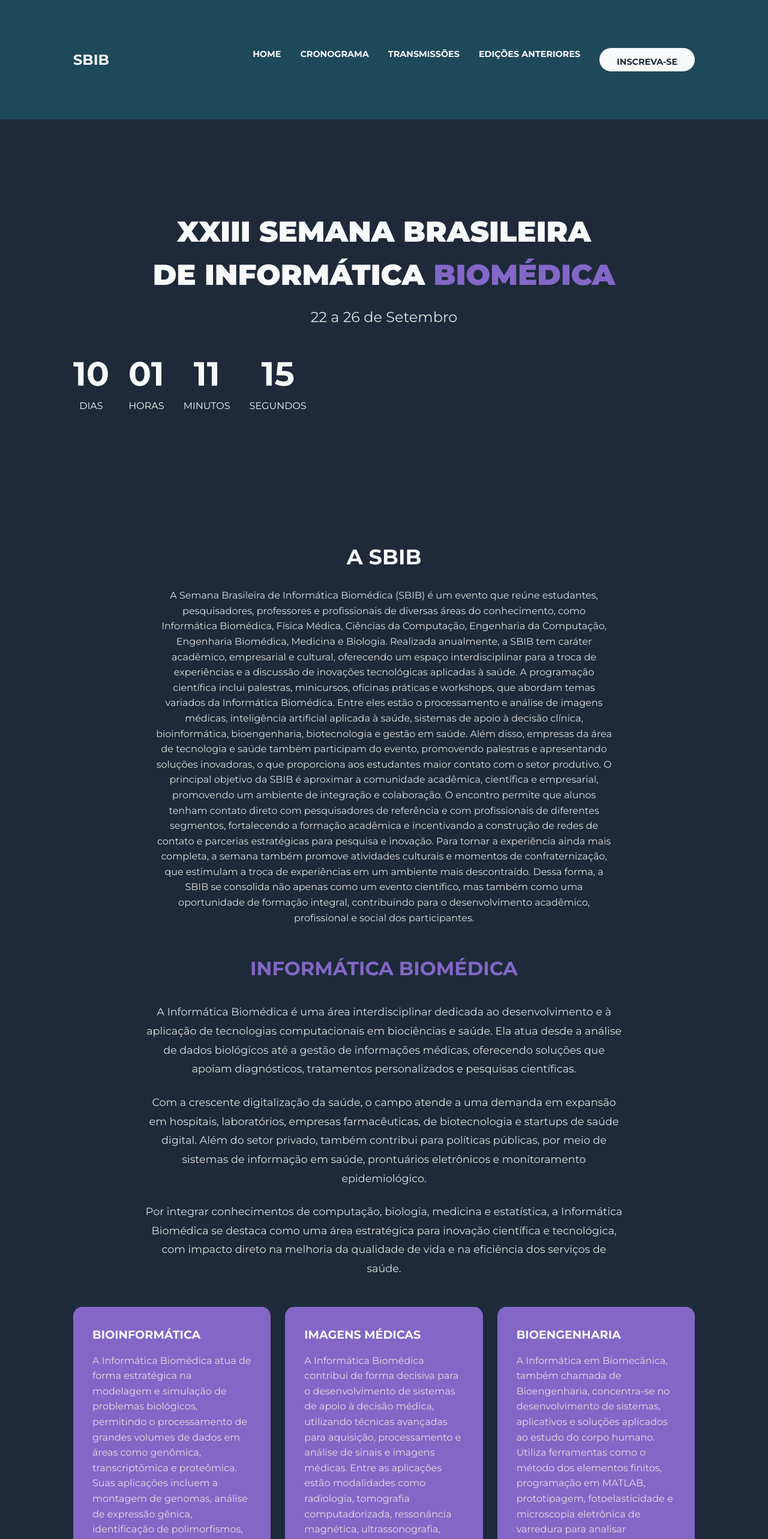
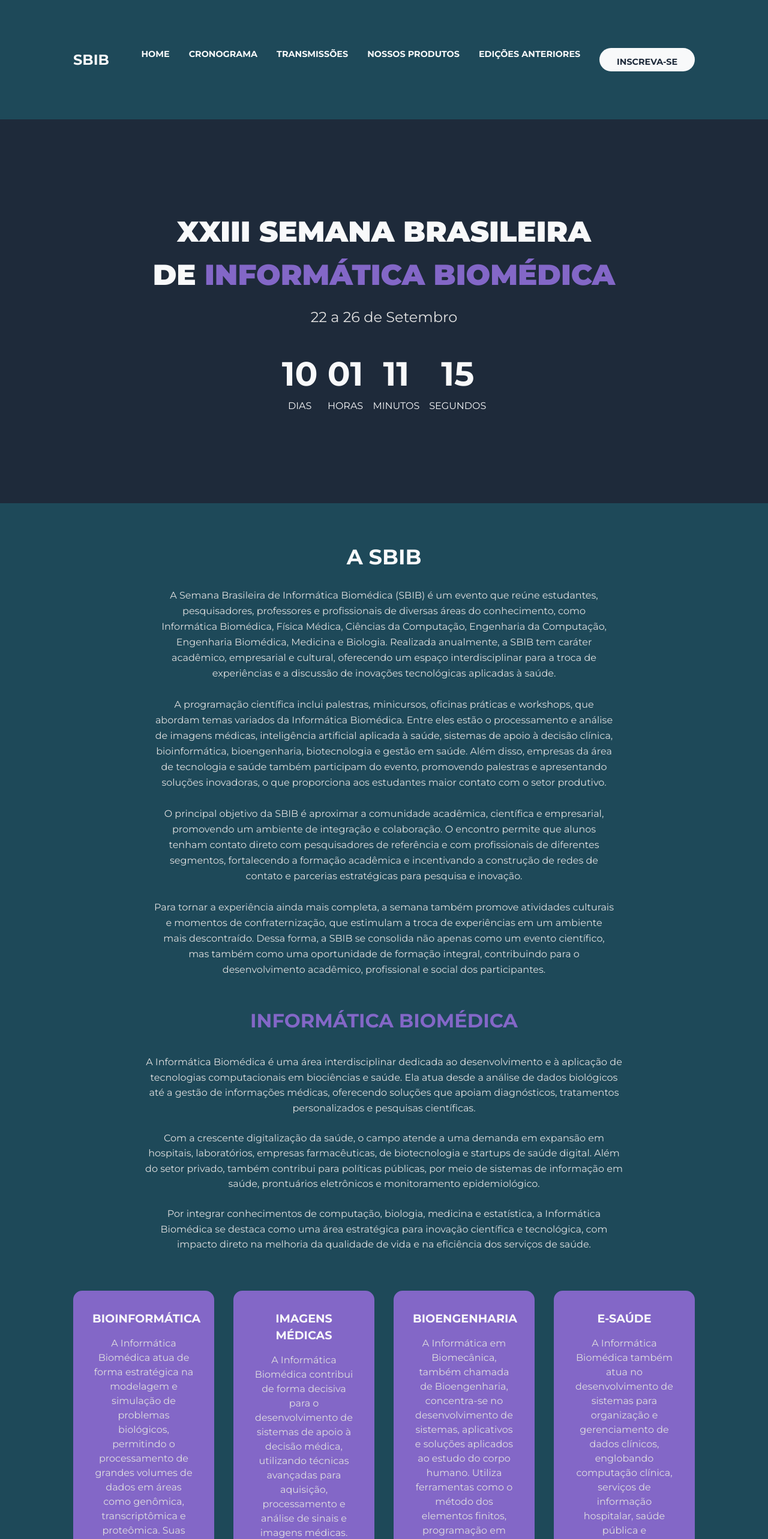
Before and after one commit to FelipePitta-code/sbib2025-teste, a Next.js app: page / in a window 1280 px wide. Shown: the top 2566 px of the page at 60% size. Built offline with nearby package versions, Linux system fonts and the light colour scheme.

Commit message:
logos e localizações

```diff
--- a/app/_components/About.tsx
+++ b/app/_components/About.tsx
@@ -1,9 +1,11 @@
 import React from 'react';
 
 const InfoCard = ({ title, children }: { title: string, children: React.ReactNode }) => (
-  <div className="feature-card">
-    <h3>{title}</h3>
-    <p>
+  // ALTERAÇÃO: Estilização do card com Tailwind e variáveis CSS para um visual consistente.
+  // A classe 'h-full' garante que os cards em uma mesma linha tenham a mesma altura.
+  <div className="feature-card bg-[var(--accent-purple)] p-6 rounded-lg h-full">
+    <h3 className="text-[var(--text-light)] text-xl font-bold mb-4">{title}</h3>
+    <p className="text-[var(--text-secondary)] text-base">
       {children}
     </p>
   </div>
@@ -11,34 +13,38 @@ const InfoCard = ({ title, children }: { title: string, children: React.ReactNod
 
 const About = () => {
   return (
-    <section className="info-section">
-      <div className="container">
+    <section className="info-section content-section">
+      <div className="container mx-auto">
         <div className="text-center max-w-3xl mx-auto mb-12">
-          <h2>A SBIB</h2>
-          <p>
+          <h2 className="section-title">A SBIB</h2>
+          <p className="text-[var(--text-secondary)] leading-relaxed space-y-4">
             A Semana Brasileira de Informática Biomédica (SBIB) é um evento que reúne estudantes, pesquisadores, professores e profissionais de diversas áreas do conhecimento, como Informática Biomédica, Física Médica, Ciências da Computação, Engenharia da Computação, Engenharia Biomédica, Medicina e Biologia. Realizada anualmente, a SBIB tem caráter acadêmico, empresarial e cultural, oferecendo um espaço interdisciplinar para a troca de experiências e a discussão de inovações tecnológicas aplicadas à saúde.
-
+            <br/><br/>
             A programação científica inclui palestras, minicursos, oficinas práticas e workshops, que abordam temas variados da Informática Biomédica. Entre eles estão o processamento e análise de imagens médicas, inteligência artificial aplicada à saúde, sistemas de apoio à decisão clínica, bioinformática, bioengenharia, biotecnologia e gestão em saúde. Além disso, empresas da área de tecnologia e saúde também participam do evento, promovendo palestras e apresentando soluções inovadoras, o que proporciona aos estudantes maior contato com o setor produtivo.
-
+            <br/><br/>
             O principal objetivo da SBIB é aproximar a comunidade acadêmica, científica e empresarial, promovendo um ambiente de integração e colaboração. O encontro permite que alunos tenham contato direto com pesquisadores de referência e com profissionais de diferentes segmentos, fortalecendo a formação acadêmica e incentivando a construção de redes de contato e parcerias estratégicas para pesquisa e inovação.
-
-Para tornar a experiência ainda mais completa, a semana também promove atividades culturais e momentos de confraternização, que estimulam a troca de experiências em um ambiente mais descontraído. Dessa forma, a SBIB se consolida não apenas como um evento científico, mas também como uma oportunidade de formação integral, contribuindo para o desenvolvimento acadêmico, profissional e social dos participantes.</p>
+            <br/><br/>
+            Para tornar a experiência ainda mais completa, a semana também promove atividades culturais e momentos de confraternização, que estimulam a troca de experiências em um ambiente mais descontraído. Dessa forma, a SBIB se consolida não apenas como um evento científico, mas também como uma oportunidade de formação integral, contribuindo para o desenvolvimento acadêmico, profissional e social dos participantes.
+          </p>
         </div>
 
-        <div className="text-center max-w-4xl mx-auto mb-12">
+        <div className="text-center max-w-4xl mx-auto mb-16">
           <h2 style={{ color: 'var(--accent-purple)', fontSize: '2rem', marginBottom: '2rem' }}>INFORMÁTICA BIOMÉDICA</h2>
-          <p style={{ fontSize: '1.1rem', lineHeight: '1.8', marginBottom: '1.5rem' }}>
+          <div className="text-[var(--text-secondary)] text-lg leading-relaxed space-y-6 text-left md:text-center">
+            <p>
               A Informática Biomédica é uma área interdisciplinar dedicada ao desenvolvimento e à aplicação de tecnologias computacionais em biociências e saúde. Ela atua desde a análise de dados biológicos até a gestão de informações médicas, oferecendo soluções que apoiam diagnósticos, tratamentos personalizados e pesquisas científicas.
             </p>
-          <p style={{ fontSize: '1.1rem', lineHeight: '1.8', marginBottom: '1.5rem' }}>
+            <p>
               Com a crescente digitalização da saúde, o campo atende a uma demanda em expansão em hospitais, laboratórios, empresas farmacêuticas, de biotecnologia e startups de saúde digital. Além do setor privado, também contribui para políticas públicas, por meio de sistemas de informação em saúde, prontuários eletrônicos e monitoramento epidemiológico.
             </p>
-          <p style={{ fontSize: '1.1rem', lineHeight: '1.8' }}>
+            <p>
               Por integrar conhecimentos de computação, biologia, medicina e estatística, a Informática Biomédica se destaca como uma área estratégica para inovação científica e tecnológica, com impacto direto na melhoria da qualidade de vida e na eficiência dos serviços de saúde.
             </p>
           </div>
+        </div>
 
-        <div className="features-grid">
+        {/* ALTERAÇÃO: Layout de Grid responsivo para alinhar os cards lado a lado em telas maiores */}
+        <div className="grid grid-cols-1 md:grid-cols-2 lg:grid-cols-4 gap-8">
           <InfoCard title="BIOINFORMÁTICA">
           A Informática Biomédica atua de forma estratégica na modelagem e simulação de problemas biológicos, permitindo o processamento de grandes volumes de dados em áreas como genômica, transcriptômica e proteômica. Suas aplicações incluem a montagem de genomas, análise de expressão gênica, identificação de polimorfismos, estudo de redes gênicas, análise filogenética e predição de estruturas de macromoléculas. Por meio de algoritmos, softwares e simulações, possibilita avanços na compreensão de processos biológicos, no desenvolvimento de novos fármacos, na biotecnologia e na medicina personalizada, transformando dados complexos em conhecimento aplicável à ciência e à saúde.</InfoCard>
           <InfoCard title="IMAGENS MÉDICAS">
--- a/app/_components/Header.tsx
+++ b/app/_components/Header.tsx
@@ -11,8 +11,9 @@ const Header = () => {
           <a href="/">HOME</a>
           <a href="/cronograma">CRONOGRAMA</a>
           <a href="#">TRANSMISSÕES</a>
+          <a href="#">NOSSOS PRODUTOS</a>
           <a href="#">EDIÇÕES ANTERIORES</a>
-          <a href="#" className="btn btn-cta">INSCREVA-SE</a>
+          <a href="https://www.sympla.com.br/evento-online/xxi-semana-brasileira-de-informatica-biomedica/2135123?_gl=1*19qz2h9*_ga*MTIxNTUwMTY1Ny4xNjkyOTU5NjQ5*_ga_KXH10SQTZF*MTY5Mjk3MjQwNi4yLjEuMTY5Mjk3Mjk3OS4wLjAuMA..&referrer=sbib.biocodejr.com.br" className="btn btn-cta">INSCREVA-SE</a>
         </div>
         <div className="md:hidden">
           {/* Ícone de Menu para Mobile */}
--- a/app/_components/Hero.tsx
+++ b/app/_components/Hero.tsx
@@ -6,7 +6,7 @@ const Hero = () => {
     <section className="hero-section">
       <div className="container">
         <h1>
-          XXIII SEMANA BRASILEIRA <br /> DE INFORMÁTICA <span style={{ color: 'var(--accent-purple)' }}>BIOMÉDICA</span>
+          XXIII SEMANA BRASILEIRA <br /> DE <span style={{ color: 'var(--accent-purple)' }}>INFORMÁTICA BIOMÉDICA</span>
         </h1>
         <p className="event-date">22 a 26 de Setembro</p>
         <Countdown />
--- a/app/_components/Sponsors.tsx
+++ b/app/_components/Sponsors.tsx
@@ -6,9 +6,15 @@ const Sponsors = () => {
       <div className="container text-center">
         <h2>PATROCÍNIOS E APOIOS</h2>
         <h3 style={{ color: 'var(--accent-purple)' }}>PATROCÍNIO OURO</h3>
-        {/* Aqui você pode adicionar os logos dos patrocinadores */}
-        <div className="h-20 w-40 mx-auto rounded-lg flex items-center justify-center" style={{ backgroundColor: 'var(--accent-purple-dark)' }}>
-          <p style={{ color: 'var(--text-secondary)' }}>Logo Patrocinador</p>
+        <div className="w-48 h-48 mx-auto rounded-lg flex items-center justify-center p-4" style={{ backgroundColor: 'var( --bg-primary)' }}>
+          {/* A tag <a> agora envolve a tag <img> */}
+          <a href="https://infobiojr.com.br/" target="_blank" rel="noopener noreferrer">
+            <img
+              src="https://infobiojr.com.br/wp-content/uploads/2025/02/logo.png"
+              alt="Logo Infobio Jr."
+              className="object-contain w-full h-full"
+            />
+          </a>
         </div>
       </div>
     </section>
--- a/app/_components/Venues.tsx
+++ b/app/_components/Venues.tsx
@@ -1,25 +1,78 @@
 import React from 'react';
 
-const VenueCard = ({ university, location, auditorium }: { university: string, location: string, auditorium: string }) => (
-  <div className="venue-item" style={{ backgroundColor: 'var(--accent-purple)', padding: '2rem', borderRadius: '15px', textAlign: 'center' }}>
-    <div>
-      <h3 style={{ color: 'var(--text-light)', fontSize: '1.2rem', marginBottom: '1rem' }}>{university}</h3>
-      <p style={{ color: 'var(--text-light)' }}>{location}</p>
-      <p style={{ color: 'var(--text-secondary)', fontSize: '0.9rem', marginTop: '0.5rem' }}>{auditorium}</p>
+// Definição dos tipos das props para clareza
+interface VenueCardProps {
+  university: string;
+  location: string;
+  auditorium: string;
+  logoSrc: string;    // <-- Nova prop para a URL da logo
+  mapLink: string;    // <-- Nova prop para o link do mapa
+}
+
+const VenueCard = ({ university, location, auditorium, logoSrc, mapLink }: VenueCardProps) => {
+  return (
+    // Usamos Tailwind CSS para criar o layout flexível
+    // bg-[...] é uma forma de usar variáveis CSS com Tailwind
+    <div className="bg-[var(--accent-purple)] p-6 rounded-lg flex items-center space-x-6">
+      {/* Coluna da Logo */}
+      <div className="flex-shrink-0">
+        <img src={logoSrc} alt={`Logo da ${university}`} className="h-16 w-32 object-contain" />
+      </div>
+
+      {/* Coluna das Informações */}
+      <div>
+        <h3 className="text-[var(--text-light)] text-xl font-bold">{university}</h3>
+        {/* O texto agora é um link clicável que abre em nova aba */}
+        <a href={mapLink} target="_blank" rel="noopener noreferrer" className="hover:underline">
+          <p className="text-[var(--text-light)] mt-1">{location}</p>
+          <p className="text-[var(--text-secondary)] text-sm">{auditorium}</p>
+        </a>
+      </div>
     </div>
-  </div>
-);
+  );
+};
+
 
 const Venues = () => {
   return (
     <section className="content-section">
-      <div className="container">
-        <h2>SEDES PRESENCIAIS</h2>
-        <div className="venues-list">
-          <VenueCard university="USP" location="ESPAÇO DE EVENTOS" auditorium="BLOCO DIDÁTICO - USP FMRP" />
-          <VenueCard university="UFPR" location="AUDITÓRIO" auditorium="DEPARTAMENTO DE INFORMÁTICA - UFPR" />
-          <VenueCard university="UFCSPA" location="SALÃO NOBRE" auditorium="PRÉDIO 1 - UFCSPA" />
-        </div>
+      <h2 className="section-title">SEDES PRESENCIAIS</h2>
+      {/* ALTERAÇÃO: Adicionadas classes para limitar a largura e centralizar */}
+      <div className="venues-list space-y-6 max-w-4xl mx-auto">
+
+        {/* Card da USP com as novas props */}
+        <VenueCard
+          university="USP"
+          location="ESPAÇO DE EVENTOS"
+          auditorium="BLOCO DIDÁTICO - USP FMRP"
+          // ALTERAÇÃO: URL da logo atualizada para melhor qualidade
+          logoSrc="https://upload.wikimedia.org/wikipedia/commons/4/4b/Webysther_20160310_-_Logo_USP.svg"
+          // ALTERAÇÃO: Link do mapa simplificado
+          mapLink="https://www.google.com/maps/place/Bloco+Did%C3%A1tico+-+FMRP+-+Subsetor+Oeste+-+11+(N-11),+Ribeir%C3%A3o+Preto+-+SP/data=!4m2!3m1!1s0x94b9bde86aec4c65:0x941ecdb53c96450f?sa=X&ved=1t:242&ictx=111"
+        />
+
+        {/* Card da UFPR com as novas props */}
+        <VenueCard
+          university="UFPR"
+          location="AUDITÓRIO"
+          auditorium="DEPARTAMENTO DE INFORMÁTICA - UFPR"
+          // ALTERAÇÃO: URL da logo atualizada para melhor qualidade
+          logoSrc="https://ufpr.br/wp-content/uploads/2015/11/ufpr_alta.jpg"
+          // ALTERAÇÃO: Link do mapa simplificado
+          mapLink="https://www.google.com/maps/place/Department+of+Informatics+-+UFPR/@-25.450457,-49.2317319,17z/data=!4m6!3m5!1s0x94dce510c13f4c49:0xdd5fbed9fe690672!8m2!3d-25.450457!4d-49.2317319!16s%2Fg%2F11b5wlppkp?entry=ttu&g_ep=EgoyMDI1MDkwOC4wIKXMDSoASAFQAw%3D%3D"
+        />
+
+        {/* Card da UFCSPA com as novas props */}
+        <VenueCard
+          university="UFCSPA"
+          location="SALÃO NOBRE"
+          auditorium="PRÉDIO 1 - UFCSPA"
+          // ALTERAÇÃO: URL da logo atualizada para melhor qualidade
+          logoSrc="https://simposioensinonasaude.ufcspa.edu.br/apoio/logo-ufcspa.png"
+          // ALTERAÇÃO: Link do mapa simplificado
+          mapLink="https://www.google.com/maps/place/R.+Sarmento+Leite,+245+-+Centro+Hist%C3%B3rico,+Porto+Alegre+-+RS,+90050-170/@-30.0313551,-51.2207829,17z/data=!4m6!3m5!1s0x951979a9f6540815:0x511d2ece84acff3b!8m2!3d-30.0313548!4d-51.2207637!16s%2Fg%2F11bw3gxf2t?entry=ttu&g_ep=EgoyMDI1MDkwOC4wIKXMDSoASAFQAw%3D%3D"
+        />
+
       </div>
     </section>
   );
--- a/app/globals.css
+++ b/app/globals.css
@@ -126,8 +126,7 @@ p {
 }
 
 .nav-links {
-  display: flex;
-  gap: 2rem;
+  gap: 2rem; /* Apenas o espaçamento é necessário aqui */
 }
 
 .nav-links a {
@@ -176,7 +175,8 @@ p {
 
 .countdown-timer {
   display: flex;
-  gap: 2rem;
+  justify-content: center; /* Adicione esta linha */
+  gap: 1rem;
   margin-top: 1rem;
 }
 
```
Also changed, not shown: app/streamings/streamings.tsx (added), 1 other file (tests, documents, lock files or other folders). Lines whose indentation alone changed are shown as unchanged.
